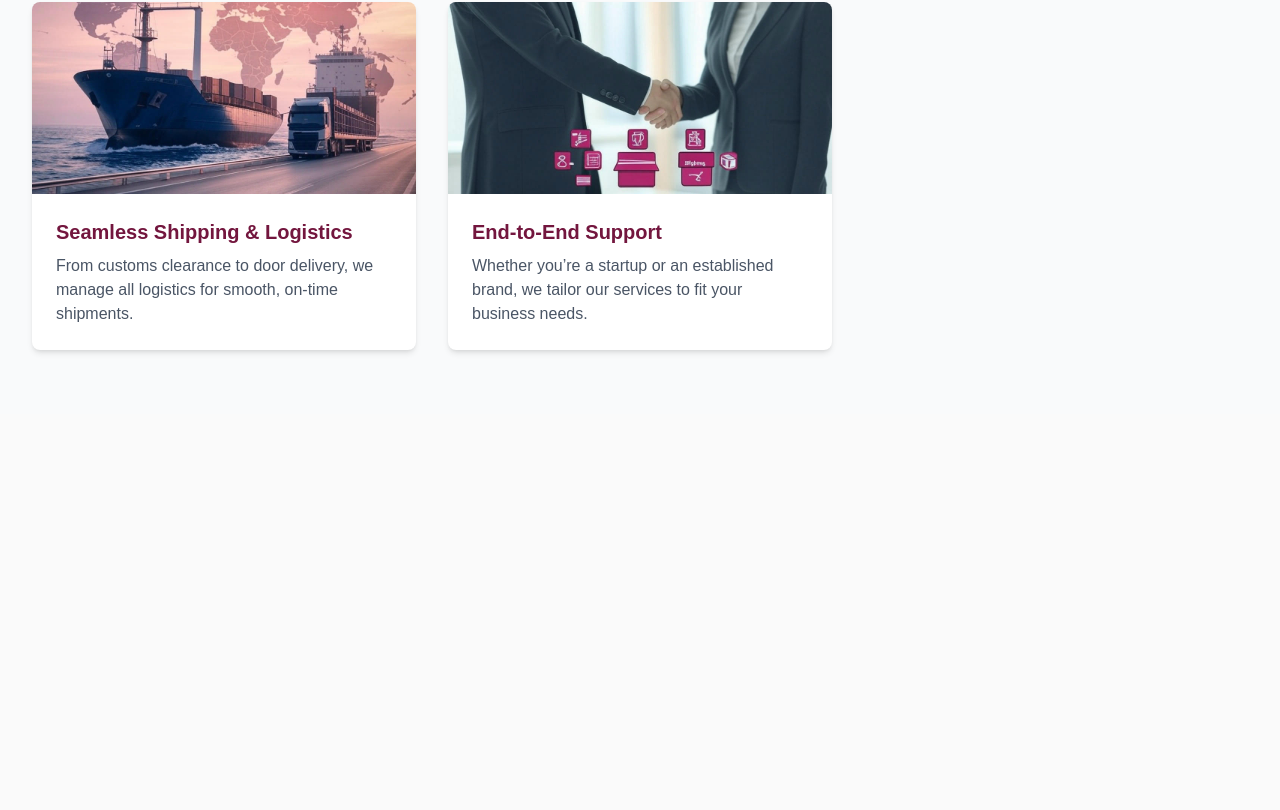
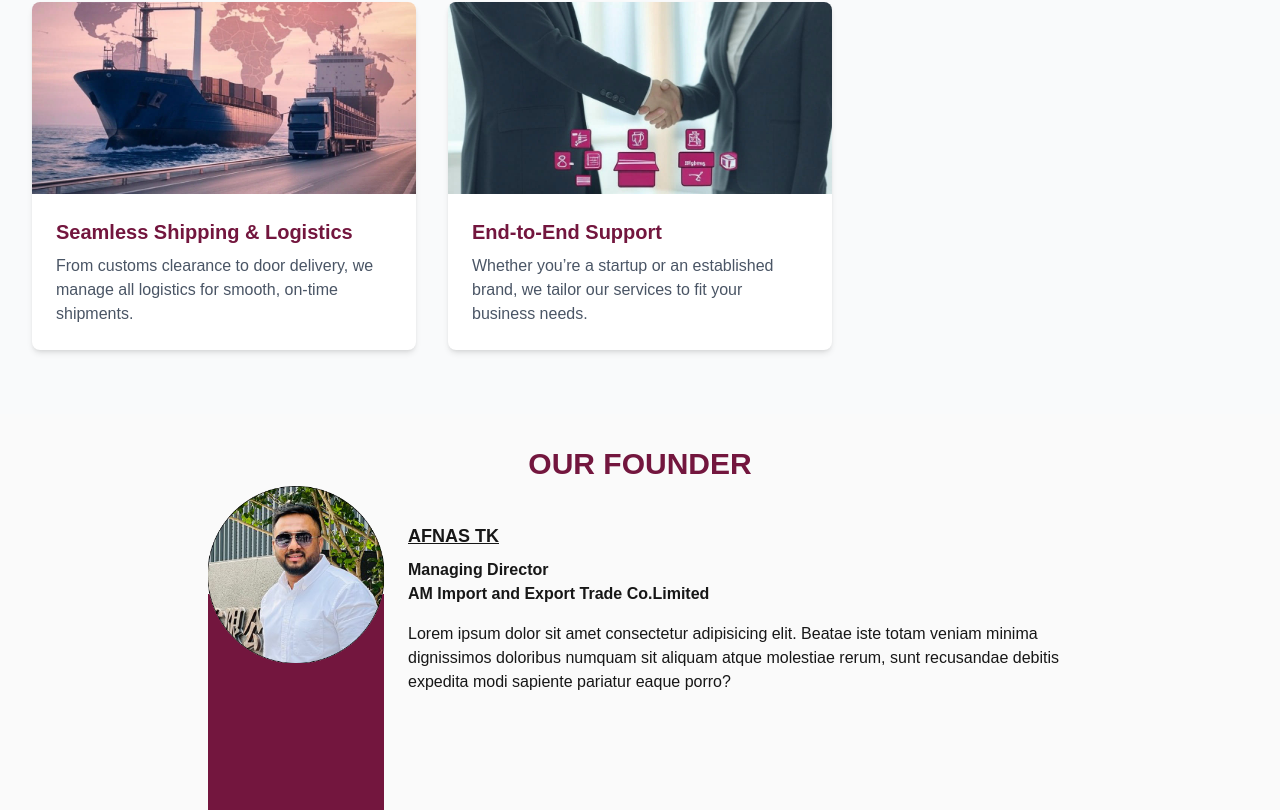
Before and after one commit to joseph-mv/amtraders, a Next.js app: page / in a window 1280 px wide. Shown: the part 1845-2655 px from the top of the page. Before the commit the page ends 2259 px from the top, so only its background shows below. Built offline with nearby package versions, Linux system fonts and the light colour scheme.

Commit message:
feat:add founder component

```diff
--- a/src/app/page.tsx
+++ b/src/app/page.tsx
@@ -1,4 +1,5 @@
 import About from "@/components/home/About";
+import Founder from "@/components/home/Founder";
 import Hero from "@/components/home/Hero";
 import Services from "@/components/home/Services";
 
@@ -9,6 +10,7 @@ export default function Home() {
       <Hero/>
       <About/>
       <Services/>
+      <Founder/>
     </>
   );
 }
--- /dev/null
+++ b/src/components/home/Founder.tsx
@@ -0,0 +1,35 @@
+import Image from "next/image";
+
+const Founder = () => {
+  return (
+    <section className="max-w-4xl mx-auto mt-8">
+      {/* Section Title */}
+      <h1 className="text-center text-3xl font-bold text-text-secondary">OUR FOUNDER</h1>
+      <h3 className="font-serif text-lg md:ml-20 text-end mx-4 ">
+
+      </h3>
+      <div className="flex items-start gap-6 mx-4">
+        <div className=" relative self-end min-w-44 w-44 bg-card-bg h-54 mt-28 float-left ">
+          <Image
+            className="absolute -top-[50%]  min-w-44 w-44 object-contain "
+            src="/images/founder.png"
+            alt=""
+            width={100}
+            height={100}
+          />
+        </div>
+
+        {/* Description */}
+        <div className="">
+          <h4 className="mt-10 mb-2 text-lg underline font-bold">AFNAS TK</h4>
+          <h3 className="font-bold">Managing Director</h3>
+          <h3 className="font-bold">AM Import and Export Trade Co.Limited</h3>
+          <p className="mt-4">Lorem ipsum dolor sit amet consectetur adipisicing elit. Beatae iste totam veniam minima dignissimos doloribus numquam sit aliquam atque molestiae rerum, sunt recusandae debitis expedita modi sapiente pariatur eaque porro?</p>
+
+        </div>
+      </div>
+    </section>
+  );
+};
+
+export default Founder;
```
Also changed, not shown: public/images/founder.png (added).
